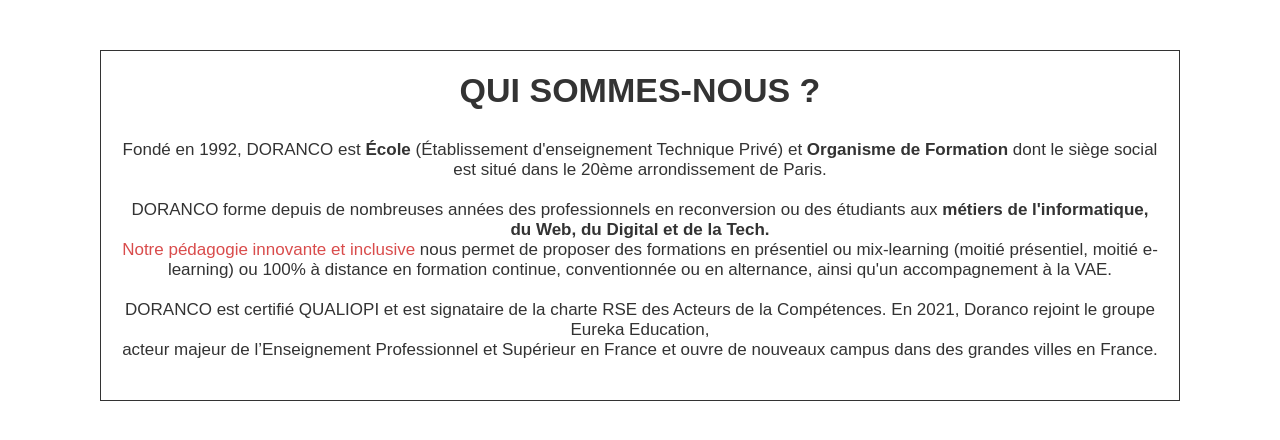
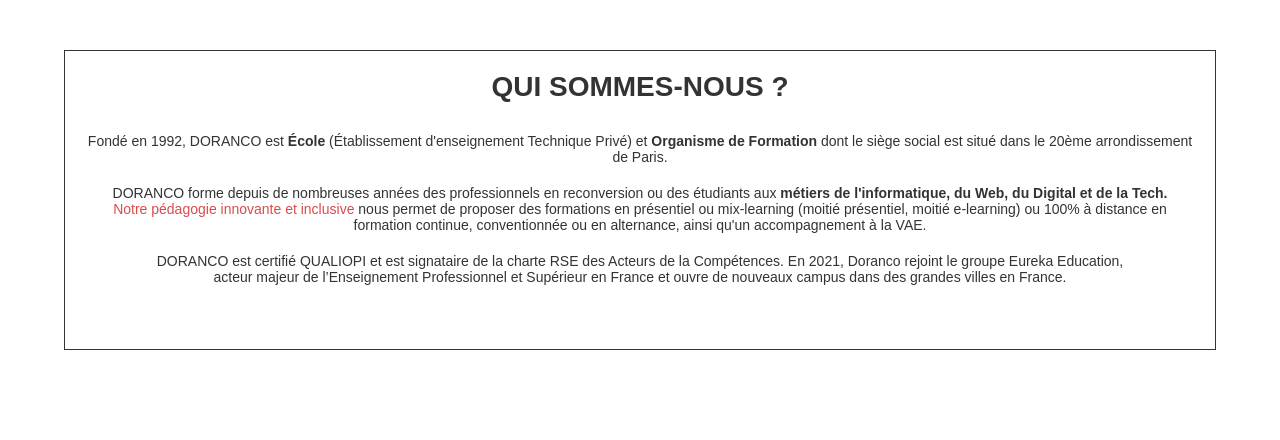
Before and after one commit to Edjek/html-css-19-12-2022, a plain HTML site: page 08-css-block/views/block-practice.html in a window 1280 px wide. Drawn offline with Linux system fonts and the light colour scheme.

Commit message:
clean code

```diff
--- a/08-css-block/css/block-practice.css
+++ b/08-css-block/css/block-practice.css
@@ -6,7 +6,7 @@
 
 body {
     font-family: Arial, Helvetica, sans-serif;
-    font-size: 17px;
+    font-size: 16px;
     color: #333;
 }
 
@@ -18,7 +18,7 @@
 /* SECTION ABOUT-US */
 .about-us {
     border: 1px solid #333;
-    max-width: 1080px;
+    max-width: 1200px;
     width: 90%;
     min-height: 300px;
     margin: 50px auto;
@@ -29,9 +29,11 @@
 .about-us h1 {
     text-transform: uppercase;
     margin-bottom: 30px;
+    font-size: 28px;
 }
 
 .about-us p {
+    font-size: 14px;
     margin-bottom: 20px;
 }
 
```
